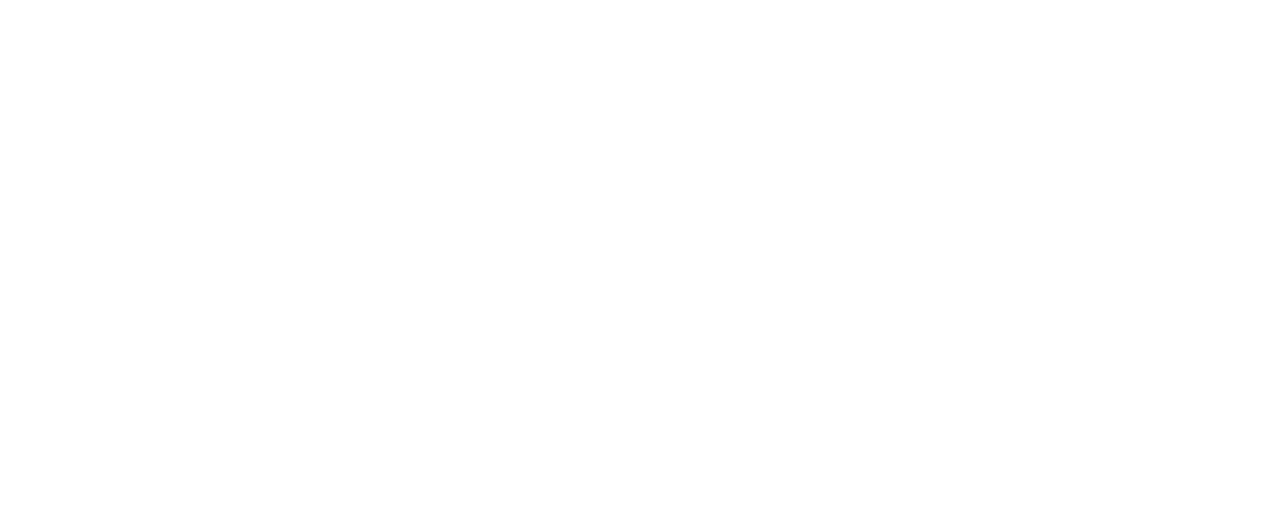
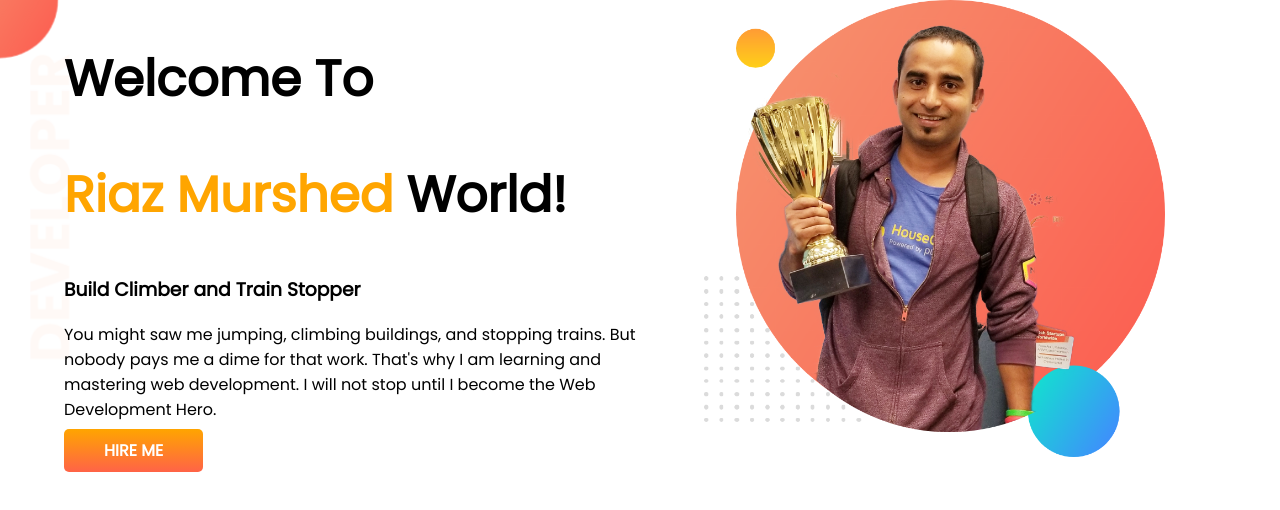
Before and after one commit to riazmurshed95/developer-portfolio, a plain HTML site: page index.html in a window 1280 px wide. Drawn offline with Linux system fonts and the light colour scheme.

Commit message:
firstsection complete

```diff
--- a/index.html
+++ b/index.html
@@ -1,13 +1,34 @@
 <!DOCTYPE html>
 <html lang="en">
+
 <head>
     <meta charset="UTF-8">
     <meta http-equiv="X-UA-Compatible" content="IE=edge">
     <meta name="viewport" content="width=device-width, initial-scale=1.0">
     <title>Riaz Murshed portfolio</title>
+    <link rel="preconnect" href="https://fonts.googleapis.com">
+    <link rel="preconnect" href="https://fonts.gstatic.com" crossorigin>
+    <link href="https://fonts.googleapis.com/css2?family=Poppins&display=swap" rel="stylesheet">
     <link rel="stylesheet" href="style.css">
 </head>
+
 <body>
+    <section class="top-banner">
+        <div class="half-width">
+            <h1>Welcome To</h1>
+            <h1> <span class="orange-color">Riaz Murshed</span> World!</h1>
+            <h3>Build Climber and Train Stopper</h3>
+            <p>You might saw me jumping, climbing buildings, and stopping trains. But nobody pays me a dime for that
+                work.
+                That's why I am learning and mastering web development. I will not stop until I become the Web
+                Development
+                Hero.</p>
+            <a class="link-button" href="https://www.linkedin.com/in/riazmurshed10/" target="_blank">HIRE ME</a>
+        </div>
+        <div class="half-width">
+            <img src="images/jhankar.png" alt="">
+        </div>
+    </section>
+</body>
 
-</body>
 </html>
--- a/style.css
+++ b/style.css
@@ -0,0 +1,33 @@
+body{
+    font-family: 'Poppins', sans-serif;
+    margin: 0;
+}
+h1{
+    font-size: 50px;
+}
+.orange-color
+{
+    color: orange;
+}
+section{
+    display: flex;
+}
+.half-width{
+    width: 50%;
+    padding-left: 5%;
+}
+.half-width img{
+    width: 80%;
+}
+.link-button{
+    text-decoration: none;
+    background-image: linear-gradient(orange ,tomato);
+    color: white;
+    font-weight: 700;
+    padding:10px 40px;
+    border-radius: 5px;
+}
+.top-banner{
+background-image: url(images/top-banner.png);
+background-repeat: no-repeat;
+}
```
Also changed, not shown: images/dream-bg.png (added), images/exp-bg.png (added), images/jhankar.png (added), images/jhankar2.png (added), images/my-bg.png (added), images/my-bg2.png (added), images/top-banner.png (added), 7 other files.
